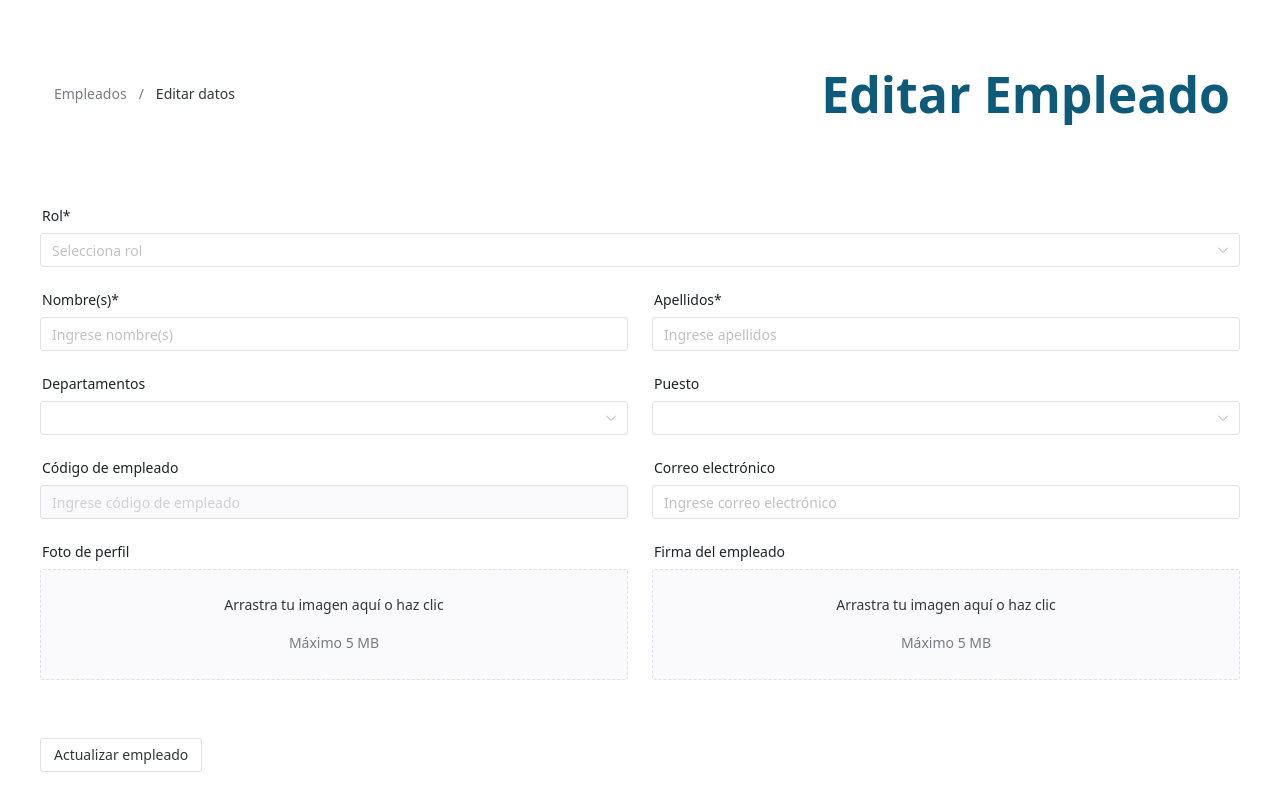
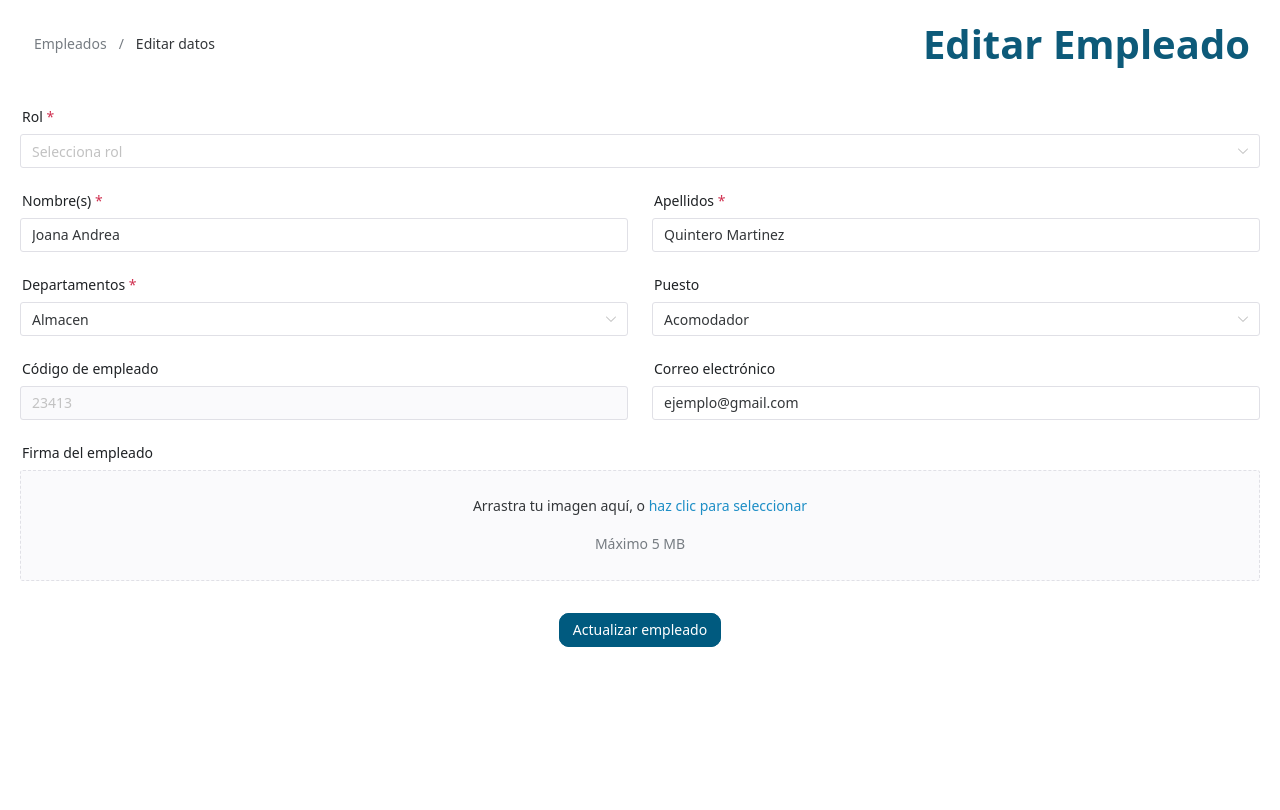
Before and after one commit to AntonioCarri11o/saec-frontend, a Vue app: page /updateuser in a window 1280 px wide. Shown: the top 810 px of the page. Built offline with nearby package versions, Linux system fonts and the light colour scheme.

Commit message:
fix. form validations

```diff
--- a/src/App.vue
+++ b/src/App.vue
@@ -1,14 +1,21 @@
 <template>
-  <UpdateUserView/>
+  <n-config-provider :theme-overrides="themeOverrides">
+    <UpdateUserView/>
+  </n-config-provider>
 </template>
 
 <script>
+import themeOverrides from "@/assets/naive-ui-theme-overrides.json";
 import UpdateUserView from './views/UpdateUserView.vue';
 export default {
   name: 'App',
   components: {
     UpdateUserView,
-
+  },
+  data(){
+    return{
+      themeOverrides
+    };
   }
 }
 </script>
--- /dev/null
+++ b/src/assets/naive-ui-theme-overrides.json
@@ -0,0 +1,9 @@
+{
+  "common": {
+    "baseColor": "#FFFFFFFF",
+    "primaryColor": "#005a7fFF",
+    "primaryColorHover": "#005A7FFF",
+    "primaryColorPressed": "#007AADFF",
+    "primaryColorSuppl": "#005A7FFF"
+  }
+}
--- a/src/main.js
+++ b/src/main.js
@@ -3,8 +3,11 @@ import App from './App.vue'
 import naive from "naive-ui";
 import './styles/fonts.css';
 import router from './router/index.js';
+import { NConfigProvider, NGlobalStyle } from "naive-ui";
 
 const app = createApp(App);
+app.component("n-config-provider", NConfigProvider);
+app.component("n-global-style", NGlobalStyle);
 app.use(naive);
 app.use(router);
 app.mount("#app");
--- a/src/styles/fonts.css
+++ b/src/styles/fonts.css
@@ -1,4 +1,4 @@
-h1{
+p{
     color: #0D5A79;
-    font-size: 50px;
+    font-size: 40px;
 }
--- a/src/views/UpdateUserView.vue
+++ b/src/views/UpdateUserView.vue
@@ -9,74 +9,66 @@
         </n-breadcrumb>
       </div>
       <div>
-        <h1>Editar Empleado</h1>
+        <p>Editar Empleado</p>
       </div>
     </div>
 
     <!-- Cuerpo -->
     <div class="container">
-
-      <n-form
-        ref="formRef"
-        :model="formValue"
-        :rules="rules"
-        label-placement="top">
-
-        <n-form-item label="Rol*">
-          <n-select v-model:value="formValue.roles" placeholder="Selecciona rol" :options="optionsRol" :key="formValue.roles" />
+      <n-form ref="formRef" :model="formValue" :rules="rules" label-placement="top">
+        <n-form-item path="rol" label="Rol">
+          <n-select
+            v-model:value="formValue.roles"
+            placeholder="Selecciona rol"
+            :options="optionsRol"
+          />
         </n-form-item>
 
-        <n-grid :cols="2" :x-gap="24" responsive="screen">
-          <n-form-item-gi path="rol" label="Nombre(s)*">
-            <n-input v-model:value="formValue.nombre" placeholder="Ingrese nombre(s)"/>
-          </n-form-item-gi>
-          <n-form-item-gi path="lastname" label="Apellidos*">
-            <n-input v-model:value="formValue.apellidos" placeholder="Ingrese apellidos"/>
-          </n-form-item-gi>
-        </n-grid>
+        <div class="grid-container">
+          <n-form-item path="nombre" label="Nombre(s)">
+            <n-input v-model:value="formValue.nombre" placeholder="Ingrese nombre(s)" />
+          </n-form-item>
+          <n-form-item path="apellidos" label="Apellidos">
+            <n-input v-model:value="formValue.apellidos" placeholder="Ingrese apellidos" />
+          </n-form-item>
+        </div>
 
-        <n-grid :cols="2" :x-gap="24" responsive="screen">
-          <n-form-item-gi path="department" label="Departamentos">
-            <n-select v-model:value="formValue.departamento" placeholder="Seleccionar departamento" :options="optionsDepartment"/>
-          </n-form-item-gi>
-          <n-form-item-gi path="job" label="Puesto">
-            <n-select v-model:value="formValue.puesto" placeholder="Seleccionar puesto" :options="optionsJob"/>
-          </n-form-item-gi>
-        </n-grid>
+        <div class="grid-container">
+          <n-form-item path="departamentos" label="Departamentos">
+            <n-select
+              v-model:value="formValue.departamento"
+              placeholder="Seleccionar departamento"
+              :options="optionsDepartment"
+            />
+          </n-form-item>
+          <n-form-item path="job" label="Puesto">
+            <n-select
+              v-model:value="formValue.puesto"
+              placeholder="Seleccionar puesto"
+              :options="optionsJob"
+            />
+          </n-form-item>
+        </div>
 
-        <n-grid :cols="2" :x-gap="24" responsive="screen">
-          <n-form-item-gi path="codeEmployee" label="Código de empleado">
-            <n-input disabled v-model:value="formValue.codigoUsuario" placeholder="Ingrese código de empleado"/>
-          </n-form-item-gi>
-          <n-form-item-gi path="email" label="Correo electrónico">
-            <n-input v-model:value="formValue.email" placeholder="Ingrese correo electrónico"/>
-          </n-form-item-gi>
-        </n-grid>
+        <div class="grid-container">
+          <n-form-item path="codeEmployee" label="Código de empleado">
+            <n-input disabled v-model:value="formValue.codigoUsuario" />
+          </n-form-item>
+          <n-form-item path="email" label="Correo electrónico">
+            <n-input v-model:value="formValue.email" placeholder="Ingrese correo electrónico" />
+          </n-form-item>
+        </div>
 
-        <n-grid :cols="2" :x-gap="24" responsive="screen">
-          <n-form-item-gi path="codeEmployee" label="Foto de perfil">
-            <n-upload @change="(file) => formValue.fotoPerfil = file.file">
-  <n-upload-dragger>
-    <n-text>Arrastra tu imagen aquí o haz clic</n-text>
-    <n-p depth="3">Máximo 5 MB</n-p>
-  </n-upload-dragger>
-</n-upload>
-
-          </n-form-item-gi>
-          <n-form-item-gi path="sign" label="Firma del empleado">
-            <n-upload @change="(file) => formValue.fotoPerfil = file.file">
-  <n-upload-dragger>
-    <n-text>Arrastra tu imagen aquí o haz clic</n-text>
-    <n-p depth="3">Máximo 5 MB</n-p>
-  </n-upload-dragger>
-</n-upload>
-
-          </n-form-item-gi>
-        </n-grid>
-        <n-form-item>
-          <n-button @click="handleValidateClick">
-            Actualizar empleado
-          </n-button>
+        <n-form-item path="sign" label="Firma del empleado">
+          <n-upload accept=".jpg,.jpeg,.png" @change="(file) => (formValue.firmaEmpleado = file.file)">
+            <n-upload-dragger>
+              <n-text>Arrastra tu imagen aquí, o <n-text style="color:#1d8ec6;">haz clic para seleccionar</n-text></n-text>
+              <n-p depth="3">Máximo 5 MB</n-p>
+            </n-upload-dragger>
+          </n-upload>
+        </n-form-item>
+        <n-form-item style="display:flex; justify-content: center;">
+          <n-button type="primary" style="border-radius:10px;" @click="handleValidateClick">Actualizar empleado</n-button>
         </n-form-item>
       </n-form>
     </div>
@@ -88,118 +80,141 @@ import { defineComponent, ref } from "vue";
 
 export default defineComponent({
   setup() {
+    const rules = {
+      nombre: [
+        {
+          required: true,
+          validator(rule, value) {
+            if (!value) {
+              return new Error("Nombre es obligatorio");
+            // } else if (!/^\d*$/.test(value)) {
+            //   return new Error("Age should be an integer");
+            } else if (value.length < 3) {
+              return new Error("El nombre debe tener al menos 3 caracteres.");
+            }
+            return true;
+          },
+          trigger: ["input", "blur"]
+        }
+      ],
+      rol: [
+        {
+          required: true,
+          validator(rule,value){
+            if(!value){
+              return new Error("Rol es obligatorio");
+            }
+            return true;
+          },
+          trigger: ["input", "blur"]
+        }
+      ],
+      apellidos: [
+        {
+          required: true,
+          validator(rule, value) {
+            if (!value) {
+              return new Error("Apellidos es obligatorio");
+            } else if (value.length < 3) {
+              return new Error("El nombre debe tener al menos 3 caracteres.");
+            }
+            return true;
+          },
+          trigger: ["input", "blur"]
+        }
+      ],
+      departamentos: [
+        {
+          required: true,
+          validator(rule,value){
+            if(!value){
+              return new Error("Rol es obligatorio");
+            }
+            return true;
+          },
+          trigger: ["input", "blur"]
+        }
+      ]
+    };
     const formRef = ref(null);
+    const formValue = ref({
+      roles: null,
+      nombre: "Joana Andrea",
+      apellidos: "Quintero Martinez",
+      departamento: "Almacen",
+      puesto: "Acomodador",
+      codigoUsuario: "23413",
+      email: "ejemplo@gmail.com",
+      firmaEmpleado: null,
+    });
 
-    // Datos del formulario
-     const formValue = ref({
-      roles: null, // Corregido: antes era `rol`
-      nombre: "",
-      apellidos: "",
-      departamento: "",
-      puesto: "",
-      codigoUsuario: "",
-      email: "", // Corregido: antes era `correo`
-      telefono: "",
-      firmaEmpleado: null,
-      fotoPerfil: null,
-    });
     return {
       formRef,
-      optionsRol:[
-        {
-          label:"Valor 1",
-          value:"valor1"
-        },
-        {
-          label:"Valor 2",
-          value:"valor2"
-        }
+      optionsRol: [
+        { label: "Administrador", value: "valor1" },
+        { label: "Empleado", value: "valor2" },
       ],
-      optionsDepartment:[
-        {
-          label:"Valor 1",
-          value:"valor1"
-        },
-        {
-          label:"Valor 2",
-          value:"valor2"
-        }
+      optionsDepartment: [
+        { label: "Laboratorio", value: "valor1" },
+        { label: "Almacen", value: "valor2" },
       ],
-      optionsJob:[
-        {
-          label:"Valor 1",
-          value:"valor1"
-        },
-        {
-          label:"Valor 2",
-          value:"valor2"
-        }
+      optionsJob: [
+        { label: "Almacenista", value: "valor1" },
+        { label: "Acomodador", value: "valor2" },
       ],
-      formValue:ref({
-        name:"",
-        apellidos:"",
-        departamento:"",
-        puesto:"",
-        codigoUsuario:"",
-        email:"",
-        fotoPerfil:null,
-        firmaEmpleado:null
-      }),
-      rules:{
-        name:{
-          required:true,
-          trigger:"blur"
-        }
+      formValue,
+      rules,
+      handleValidateClick(e) {
+        e.preventDefault();
+        formRef.value?.validate((errors) => {
+          if (!errors) {
+            console.log("Sin errores", JSON.stringify(formValue.value));
+          } else {
+            console.log(errors);
+          }
+        });
       },
-      handleValidateClick(e){
-        e.preventDefault();
-        formRef.value?.validate((errors)=>{
-          if(!errors){
-            console.log("Sin errores", JSON.stringify (formValue.value));
-          }else{
-            console.log(errors);
-
-          }
-        })
-      }
     };
   },
 });
 </script>
 
-
 <style>
-/* Cabecera */
 .header {
-  margin: 20px;
-  padding: 0px 30px 0px 30px;
+  padding: 12px 30px;
+  display: flex;
+  align-items: center;
   justify-content: space-between;
-  align-items: center;
-  display: flex;
+  min-height: auto;
 }
 
-/* Contenedor principal */
+.header p {
+  margin: 0;
+  font-weight: bold;
+}
+
+@media (max-width: 768px) {
+  .header {
+    flex-direction: column;
+    align-items: flex-start;
+    gap: 8px;
+  }
+}
+
+
 .container {
   padding: 20px;
-  margin: 20px;
 }
 
-/* Grid de formulario usando Flexbox */
-.form-grid {
+.grid-container {
   display: grid;
-  grid-template-columns: repeat(2, 1fr); /* 2 columnas */
-  gap: 20px;
+  grid-template-columns: repeat(2, 1fr);
+  gap: 24px;
 }
 
-.form-item {
-  display: flex;
-  flex-direction: column;
-}
-
-/* Responsive: Cambiar a una sola columna en pantallas pequeñas */
 @media (max-width: 768px) {
-  .form-grid {
-    grid-template-columns: 1fr; /* Cambia a una sola columna */
+  .grid-container {
+    grid-template-columns: 1fr;
   }
 }
 </style>
```
